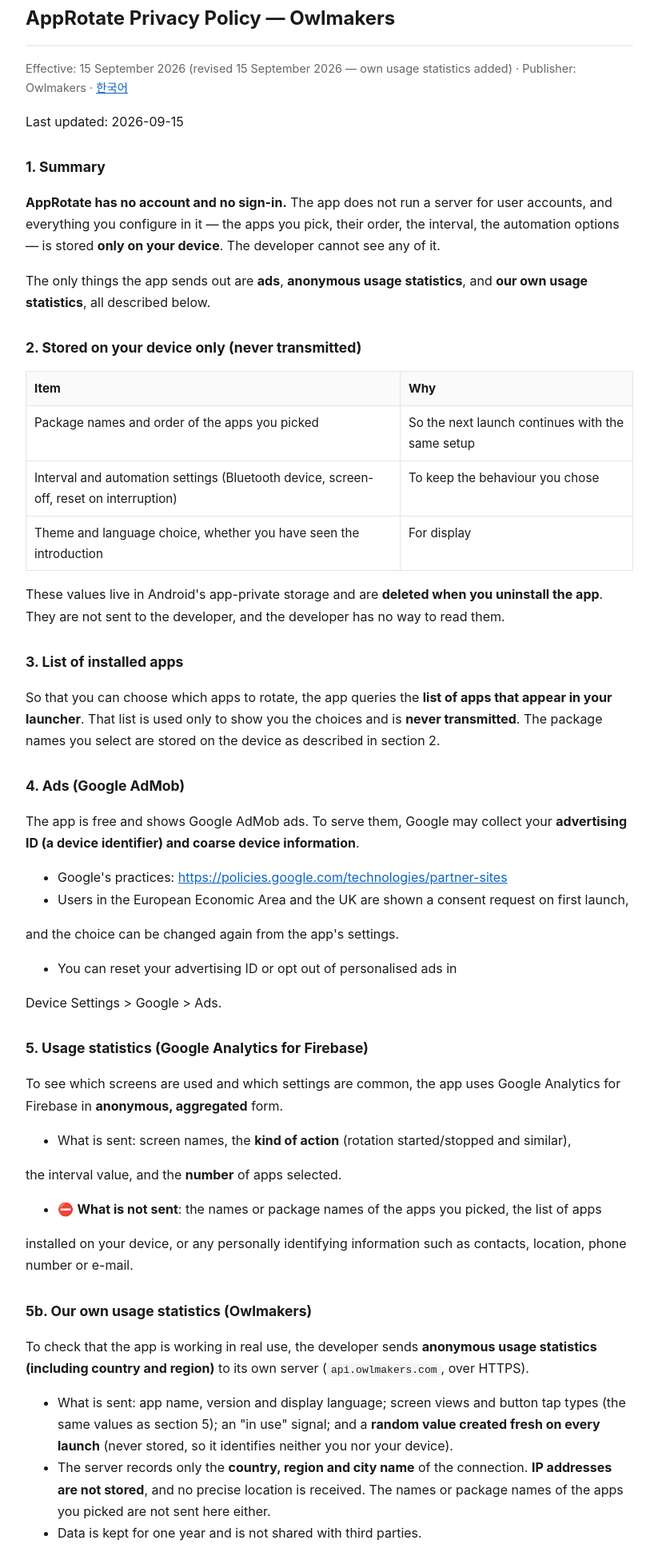
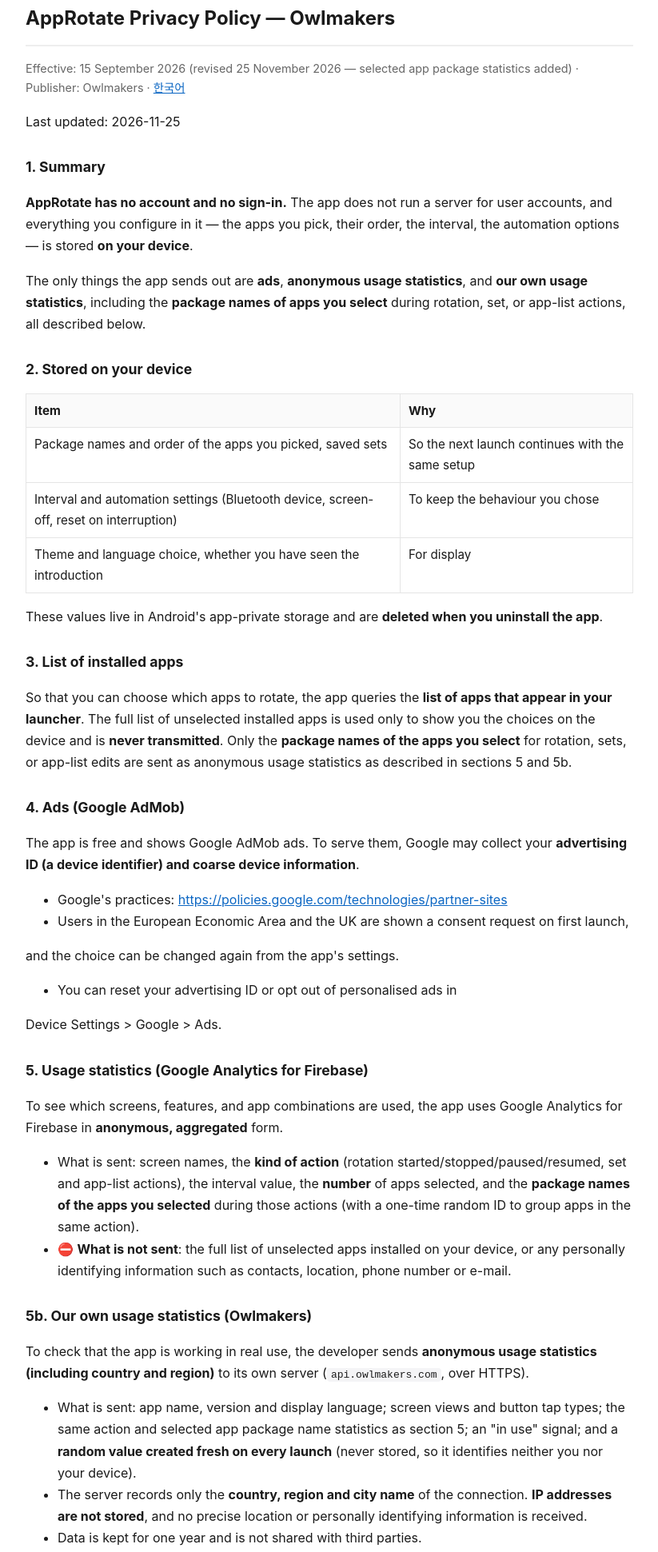
Before and after one commit to owlmakers/owlmakers.github.io, a plain HTML site: page privacy/approtate/en/index.html in a window 1280 px wide. Shown: the part 45-1986 px from the top of the page at 80% size, without its empty margins (228-1051 px from the left). Drawn offline with Linux system fonts and the light colour scheme.

Commit message:
approtate: 선택한 앱 패키지 통계 수집 개인정보처리방침 반영

```diff
--- a/privacy/approtate/en/index.html
+++ b/privacy/approtate/en/index.html
@@ -21,20 +21,20 @@ footer{margin-top:40px;border-top:1px solid #eee;padding-top:16px;color:#888;fon
 </head>
 <body>
   <h1>AppRotate Privacy Policy — Owlmakers</h1>
-  <p class="meta">Effective: 15 September 2026 (revised 15 September 2026 — own usage statistics added) · Publisher: Owlmakers · <a href="../">한국어</a></p>
-  <p>Last updated: 2026-09-15</p>
+  <p class="meta">Effective: 15 September 2026 (revised 25 November 2026 — selected app package statistics added) · Publisher: Owlmakers · <a href="../">한국어</a></p>
+  <p>Last updated: 2026-11-25</p>
   <h2>1. Summary</h2>
-  <p><strong>AppRotate has no account and no sign-in.</strong> The app does not run a server for user accounts, and everything you configure in it — the apps you pick, their order, the interval, the automation options — is stored <strong>only on your device</strong>. The developer cannot see any of it.</p>
-  <p>The only things the app sends out are <strong>ads</strong>, <strong>anonymous usage statistics</strong>, and <strong>our own usage statistics</strong>, all described below.</p>
-  <h2>2. Stored on your device only (never transmitted)</h2>
+  <p><strong>AppRotate has no account and no sign-in.</strong> The app does not run a server for user accounts, and everything you configure in it — the apps you pick, their order, the interval, the automation options — is stored <strong>on your device</strong>.</p>
+  <p>The only things the app sends out are <strong>ads</strong>, <strong>anonymous usage statistics</strong>, and <strong>our own usage statistics</strong>, including the <strong>package names of apps you select</strong> during rotation, set, or app-list actions, all described below.</p>
+  <h2>2. Stored on your device</h2>
   <table>
 <tr><th>Item</th><th>Why</th></tr>
-<tr><td>Package names and order of the apps you picked</td><td>So the next launch continues with the same setup</td></tr>
+<tr><td>Package names and order of the apps you picked, saved sets</td><td>So the next launch continues with the same setup</td></tr>
 <tr><td>Interval and automation settings (Bluetooth device, screen-off, reset on interruption)</td><td>To keep the behaviour you chose</td></tr>
 <tr><td>Theme and language choice, whether you have seen the introduction</td><td>For display</td></tr></table>
-  <p>These values live in Android&#x27;s app-private storage and are <strong>deleted when you uninstall the app</strong>. They are not sent to the developer, and the developer has no way to read them.</p>
+  <p>These values live in Android&#x27;s app-private storage and are <strong>deleted when you uninstall the app</strong>.</p>
   <h2>3. List of installed apps</h2>
-  <p>So that you can choose which apps to rotate, the app queries the <strong>list of apps that appear in your launcher</strong>. That list is used only to show you the choices and is <strong>never transmitted</strong>. The package names you select are stored on the device as described in section 2.</p>
+  <p>So that you can choose which apps to rotate, the app queries the <strong>list of apps that appear in your launcher</strong>. The full list of unselected installed apps is used only to show you the choices on the device and is <strong>never transmitted</strong>. Only the <strong>package names of the apps you select</strong> for rotation, sets, or app-list edits are sent as anonymous usage statistics as described in sections 5 and 5b.</p>
   <h2>4. Ads (Google AdMob)</h2>
   <p>The app is free and shows Google AdMob ads. To serve them, Google may collect your <strong>advertising ID (a device identifier) and coarse device information</strong>.</p>
   <ul><li>Google&#x27;s practices: <a href="https://policies.google.com/technologies/partner-sites">https://policies.google.com/technologies/partner-sites</a></li><li>Users in the European Economic Area and the UK are shown a consent request on first launch,</li></ul>
@@ -42,22 +42,17 @@ footer{margin-top:40px;border-top:1px solid #eee;padding-top:16px;color:#888;fon
   <ul><li>You can reset your advertising ID or opt out of personalised ads in</li></ul>
   <p>Device Settings &gt; Google &gt; Ads.</p>
   <h2>5. Usage statistics (Google Analytics for Firebase)</h2>
-  <p>To see which screens are used and which settings are common, the app uses Google Analytics for Firebase in <strong>anonymous, aggregated</strong> form.</p>
-  <ul><li>What is sent: screen names, the <strong>kind of action</strong> (rotation started/stopped and similar),</li></ul>
-  <p>the interval value, and the <strong>number</strong> of apps selected.</p>
-  <ul><li>⛔ <strong>What is not sent</strong>: the names or package names of the apps you picked, the list of apps</li></ul>
-  <p>installed on your device, or any personally identifying information such as contacts, location, phone number or e-mail.</p>
+  <p>To see which screens, features, and app combinations are used, the app uses Google Analytics for Firebase in <strong>anonymous, aggregated</strong> form.</p>
+  <ul><li>What is sent: screen names, the <strong>kind of action</strong> (rotation started/stopped/paused/resumed, set and app-list actions), the interval value, the <strong>number</strong> of apps selected, and the <strong>package names of the apps you selected</strong> during those actions (with a one-time random ID to group apps in the same action).</li><li>⛔ <strong>What is not sent</strong>: the full list of unselected apps installed on your device, or any personally identifying information such as contacts, location, phone number or e-mail.</li></ul>
 
   <h2>5b. Our own usage statistics (Owlmakers)</h2>
   <p>To check that the app is working in real use, the developer sends <strong>anonymous usage statistics
   (including country and region)</strong> to its own server (<code>api.owlmakers.com</code>, over HTTPS).</p>
   <ul>
-    <li>What is sent: app name, version and display language; screen views and button tap types (the same
-      values as section 5); an "in use" signal; and a <strong>random value created fresh on every launch</strong>
+    <li>What is sent: app name, version and display language; screen views and button tap types; the same action and selected app package name statistics as section 5; an "in use" signal; and a <strong>random value created fresh on every launch</strong>
       (never stored, so it identifies neither you nor your device).</li>
     <li>The server records only the <strong>country, region and city name</strong> of the connection. <strong>IP addresses
-      are not stored</strong>, and no precise location is received. The names or package names of the apps you
-      picked are not sent here either.</li>
+      are not stored</strong>, and no precise location or personally identifying information is received.</li>
     <li>Data is kept for one year and is not shared with third parties.</li>
   </ul>
 
```
Also changed, not shown: privacy/approtate/index.html (+12 -13 lines).
